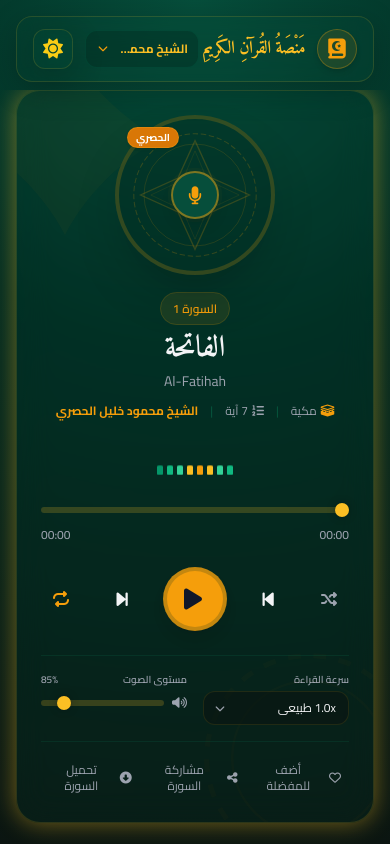
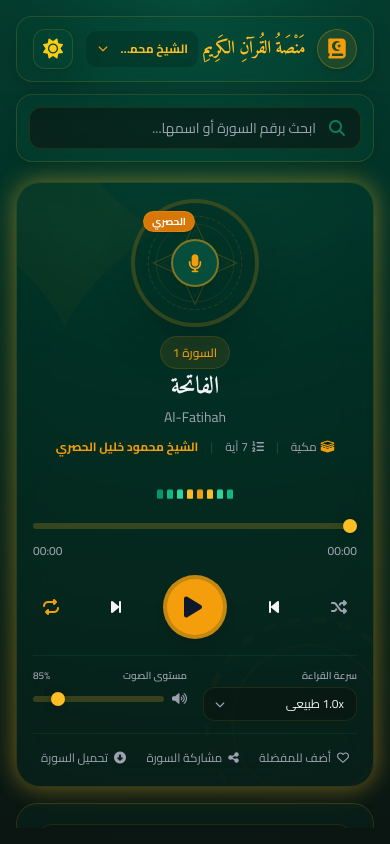
Before and after one commit to parotedu/Quran, a plain HTML site: page index.html in a window 390 px wide. Drawn offline with nearby package versions, Linux system fonts and the light colour scheme.

Commit message:
Optimize mobile layout responsiveness, add mobile search bar, and sync search inputs

```diff
--- a/index.html
+++ b/index.html
@@ -81,10 +81,26 @@
   </header>
 
   <!-- Main Container -->
-  <main class="flex-1 px-4 pb-4 overflow-hidden flex flex-col lg:flex-row gap-4">
+  <main class="flex-1 px-4 pb-4 overflow-y-auto lg:overflow-hidden flex flex-col lg:flex-row gap-4">
+
+    <!-- Mobile Search Bar (Visible only on mobile/tablet) -->
+    <div class="block lg:hidden w-full mt-1 mb-1">
+      <div class="glass-panel rounded-2xl p-3">
+        <div class="relative flex items-center">
+          <span class="absolute right-4 text-emerald-500/60">
+            <i class="fa-solid fa-magnifying-glass"></i>
+          </span>
+          <input type="text" id="search-input-mobile" placeholder="ابحث برقم السورة أو اسمها..."
+            class="w-full py-2.5 pr-11 pl-4 rounded-xl text-sm custom-input" autocomplete="off">
+          <span id="search-clear-mobile" class="absolute left-4 text-gray-400 cursor-pointer hidden hover:text-red-500">
+            <i class="fa-solid fa-circle-xmark"></i>
+          </span>
+        </div>
+      </div>
+    </div>
 
     <!-- Right Column: Surah Playlist Panel -->
-    <section class="lg:col-span-7 flex-1 lg:max-w-none flex flex-col h-full overflow-hidden order-2 lg:order-1">
+    <section class="lg:col-span-7 flex-1 lg:max-w-none flex flex-col h-[550px] lg:h-full overflow-hidden order-2 lg:order-1">
       <div class="glass-panel rounded-3xl p-5 flex flex-col h-full">
 
         <!-- Search and Filters -->
@@ -134,7 +150,7 @@
     <!-- Left Column: Audio Player Panel -->
     <section class="lg:w-[420px] flex-shrink-0 flex flex-col h-fit lg:h-full justify-between order-1 lg:order-2">
       <div
-        class="glass-panel player-glow rounded-3xl p-6 flex flex-col justify-between h-full relative overflow-hidden">
+        class="glass-panel player-glow rounded-3xl p-4 sm:p-6 flex flex-col justify-between h-full relative overflow-hidden">
         <!-- SVG Islamic Arch/Calligraphy background pattern for Premium look -->
         <div class="absolute -top-12 -left-12 w-48 h-48 opacity-[0.03] text-amber-500 pointer-events-none">
           <svg viewBox="0 0 100 100" fill="currentColor">
@@ -153,7 +169,7 @@
         <div class="w-full flex flex-col items-center text-center">
           <!-- Artwork / Disc Animation -->
           <div
-            class="relative w-40 h-40 lg:w-48 lg:h-48 rounded-full border-4 border-amber-500/20 p-2 shadow-2xl mb-5 flex items-center justify-center bg-emerald-950/40">
+            class="relative w-32 h-32 sm:w-40 sm:h-40 lg:w-48 lg:h-48 rounded-full border-4 border-amber-500/20 p-2 shadow-2xl mb-3 sm:mb-5 flex items-center justify-center bg-emerald-950/40">
             <!-- Mandala Rotating design -->
             <div id="artwork-mandala"
               class="w-full h-full rounded-full bg-cover bg-center flex items-center justify-center relative spin-slow spin-paused overflow-hidden">
@@ -186,14 +202,14 @@
           </div>
 
           <!-- Playing Surah Details -->
-          <div class="mb-4 w-full">
+          <div class="mb-3 sm:mb-4 w-full">
             <span
               class="text-xs font-semibold px-3 py-1 rounded-full bg-amber-500/10 text-amber-500 border border-amber-500/15"
               id="player-surah-number">
               السورة 1
             </span>
             <!-- Calligraphy Name Display -->
-            <h2 class="text-3xl lg:text-4xl font-bold mt-3 font-quran text-[var(--text-primary)]"
+            <h2 class="text-2xl sm:text-3xl lg:text-4xl font-bold mt-2 sm:mt-3 font-quran text-[var(--text-primary)]"
               id="player-surah-name">
               الفاتحة
             </h2>
@@ -218,7 +234,7 @@
         </div>
 
         <!-- Visualizer Waves Panel -->
-        <div class="w-full flex justify-center items-end gap-1 h-10 mb-5 visualizer-paused" id="wave-visualizer">
+        <div class="w-full flex justify-center items-end gap-1 h-8 mb-3 sm:h-10 sm:mb-5 visualizer-paused" id="wave-visualizer">
           <div class="w-1.5 h-8 bg-emerald-500 rounded-full visualizer-bar"></div>
           <div class="w-1.5 h-8 bg-emerald-400 rounded-full visualizer-bar"></div>
           <div class="w-1.5 h-8 bg-amber-400 rounded-full visualizer-bar"></div>
@@ -230,7 +246,7 @@
         </div>
 
         <!-- Audio Seek Slider & Duration -->
-        <div class="w-full mb-6">
+        <div class="w-full mb-4 sm:mb-6">
           <input type="range" id="seek-slider" class="range-slider" value="0" min="0" max="100" disabled>
           <div class="flex justify-between text-xs text-[var(--text-secondary)] mt-2 font-medium">
             <span id="current-time">00:00</span>
@@ -239,45 +255,45 @@
         </div>
 
         <!-- Playback Controls -->
-        <div class="w-full flex items-center justify-between gap-2 mb-6">
+        <div class="w-full flex items-center justify-between gap-2 mb-4 sm:mb-6">
           <!-- Shuffle Button -->
           <button id="btn-shuffle"
-            class="w-10 h-10 rounded-full flex items-center justify-center text-[var(--text-secondary)] hover:text-amber-500 hover:bg-emerald-500/5 transition-all"
+            class="w-9 h-9 sm:w-10 sm:h-10 rounded-full flex items-center justify-center text-[var(--text-secondary)] hover:text-amber-500 hover:bg-emerald-500/5 transition-all"
             title="عشوائي">
             <i class="fa-solid fa-shuffle"></i>
           </button>
 
           <!-- Previous Button -->
           <button id="btn-prev"
-            class="w-12 h-12 rounded-full flex items-center justify-center text-[var(--text-primary)] hover:text-amber-500 hover:bg-emerald-500/5 transition-all text-lg"
+            class="w-10 h-10 sm:w-12 sm:h-12 rounded-full flex items-center justify-center text-[var(--text-primary)] hover:text-amber-500 hover:bg-emerald-500/5 transition-all text-base sm:text-lg"
             title="السورة السابقة">
             <i class="fa-solid fa-backward-step"></i>
           </button>
 
           <!-- Play / Pause Button with Pulsing Shadow -->
           <button id="btn-play-pause"
-            class="w-16 h-16 rounded-full bg-amber-500 hover:bg-amber-400 text-slate-900 flex items-center justify-center transition-all duration-300 transform active:scale-95 shadow-lg border-4 border-emerald-950/20"
+            class="w-14 h-14 sm:w-16 sm:h-16 rounded-full bg-amber-500 hover:bg-amber-400 text-slate-900 flex items-center justify-center transition-all duration-300 transform active:scale-95 shadow-lg border-4 border-emerald-950/20"
             title="تشغيل / إيقاف">
-            <i class="fa-solid fa-play text-2xl mr-1" id="play-icon"></i>
+            <i class="fa-solid fa-play text-xl sm:text-2xl mr-1" id="play-icon"></i>
           </button>
 
           <!-- Next Button -->
           <button id="btn-next"
-            class="w-12 h-12 rounded-full flex items-center justify-center text-[var(--text-primary)] hover:text-amber-500 hover:bg-emerald-500/5 transition-all text-lg"
+            class="w-10 h-10 sm:w-12 sm:h-12 rounded-full flex items-center justify-center text-[var(--text-primary)] hover:text-amber-500 hover:bg-emerald-500/5 transition-all text-base sm:text-lg"
             title="السورة التالية">
             <i class="fa-solid fa-forward-step"></i>
           </button>
 
           <!-- Repeat Button -->
           <button id="btn-repeat"
-            class="w-10 h-10 rounded-full flex items-center justify-center text-[var(--text-secondary)] hover:text-amber-500 hover:bg-emerald-500/5 transition-all"
+            class="w-9 h-9 sm:w-10 sm:h-10 rounded-full flex items-center justify-center text-[var(--text-secondary)] hover:text-amber-500 hover:bg-emerald-500/5 transition-all"
             title="تكرار الكل">
             <i class="fa-solid fa-repeat"></i>
           </button>
         </div>
 
         <!-- Playback Speed, Volume and Actions Bar -->
-        <div class="w-full grid grid-cols-2 gap-4 border-t border-emerald-500/10 pt-4">
+        <div class="w-full grid grid-cols-2 gap-4 border-t border-emerald-500/10 pt-3 sm:pt-4">
           <!-- Playback Speed Dropdown/Selector -->
           <div class="flex flex-col gap-1">
             <label class="text-[10px] text-[var(--text-secondary)] font-semibold">سرعة القراءة</label>
@@ -315,7 +331,7 @@
 
         <!-- Extra Actions (Favorite, Share, Download) -->
         <div
-          class="w-full flex items-center justify-between border-t border-emerald-500/10 pt-4 mt-4 text-xs text-[var(--text-secondary)]">
+          class="w-full flex items-center justify-between border-t border-emerald-500/10 pt-3 mt-3 sm:pt-4 sm:mt-4 text-xs text-[var(--text-secondary)]">
           <button id="btn-player-fav"
             class="flex items-center gap-1.5 hover:text-red-500 transition-colors py-1 px-2 rounded-lg hover:bg-emerald-500/5">
             <i class="fa-regular fa-heart" id="player-fav-icon"></i> <span>أضف للمفضلة</span>
--- a/js/player.js
+++ b/js/player.js
@@ -5,6 +5,8 @@ document.addEventListener('DOMContentLoaded', () => {
   const playlistContainer = document.getElementById('playlist-container');
   const searchInput = document.getElementById('search-input');
   const searchClear = document.getElementById('search-clear');
+  const searchInputMobile = document.getElementById('search-input-mobile');
+  const searchClearMobile = document.getElementById('search-clear-mobile');
   const tabAll = document.getElementById('tab-all');
   const tabFavorites = document.getElementById('tab-favorites');
   const allCount = document.getElementById('all-count');
@@ -623,24 +625,48 @@ document.addEventListener('DOMContentLoaded', () => {
     });
 
     // Search Box input
-    searchInput.addEventListener('input', (e) => {
+    const handleSearchInput = (e) => {
       searchQuery = e.target.value;
+
+      // Sync input values
+      if (searchInput) searchInput.value = searchQuery;
+      if (searchInputMobile) searchInputMobile.value = searchQuery;
+
+      // Sync clear buttons
       if (searchQuery) {
-        searchClear.classList.remove('hidden');
+        if (searchClear) searchClear.classList.remove('hidden');
+        if (searchClearMobile) searchClearMobile.classList.remove('hidden');
       } else {
-        searchClear.classList.add('hidden');
+        if (searchClear) searchClear.classList.add('hidden');
+        if (searchClearMobile) searchClearMobile.classList.add('hidden');
       }
       renderPlaylist();
-    });
+    };
+
+    if (searchInput) searchInput.addEventListener('input', handleSearchInput);
+    if (searchInputMobile) searchInputMobile.addEventListener('input', handleSearchInput);
 
     // Clear search
-    searchClear.addEventListener('click', () => {
-      searchInput.value = '';
+    const handleSearchClear = () => {
+      if (searchInput) searchInput.value = '';
+      if (searchInputMobile) searchInputMobile.value = '';
       searchQuery = '';
-      searchClear.classList.add('hidden');
+
+      if (searchClear) searchClear.classList.add('hidden');
+      if (searchClearMobile) searchClearMobile.classList.add('hidden');
+
       renderPlaylist();
-      searchInput.focus();
-    });
+
+      // Focus the active element that was clicked
+      if (searchInputMobile && window.innerWidth < 1024) {
+        searchInputMobile.focus();
+      } else if (searchInput) {
+        searchInput.focus();
+      }
+    };
+
+    if (searchClear) searchClear.addEventListener('click', handleSearchClear);
+    if (searchClearMobile) searchClearMobile.addEventListener('click', handleSearchClear);
 
     // Tabs switching
     tabAll.addEventListener('click', () => {
```
